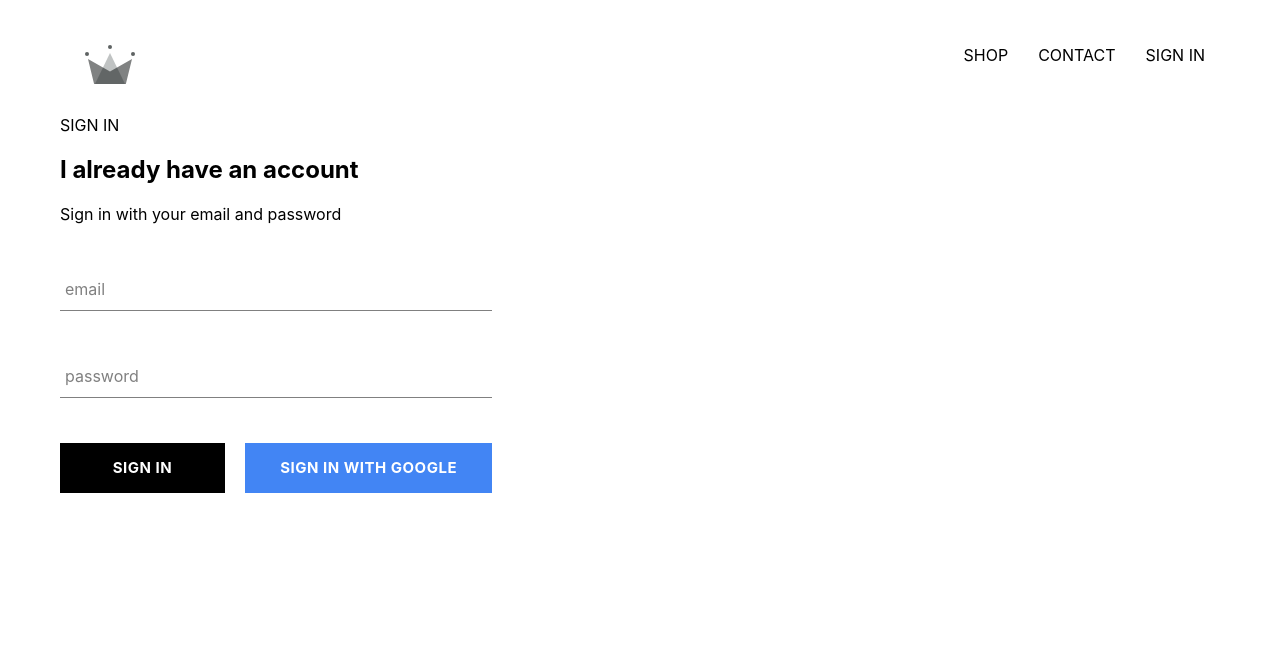
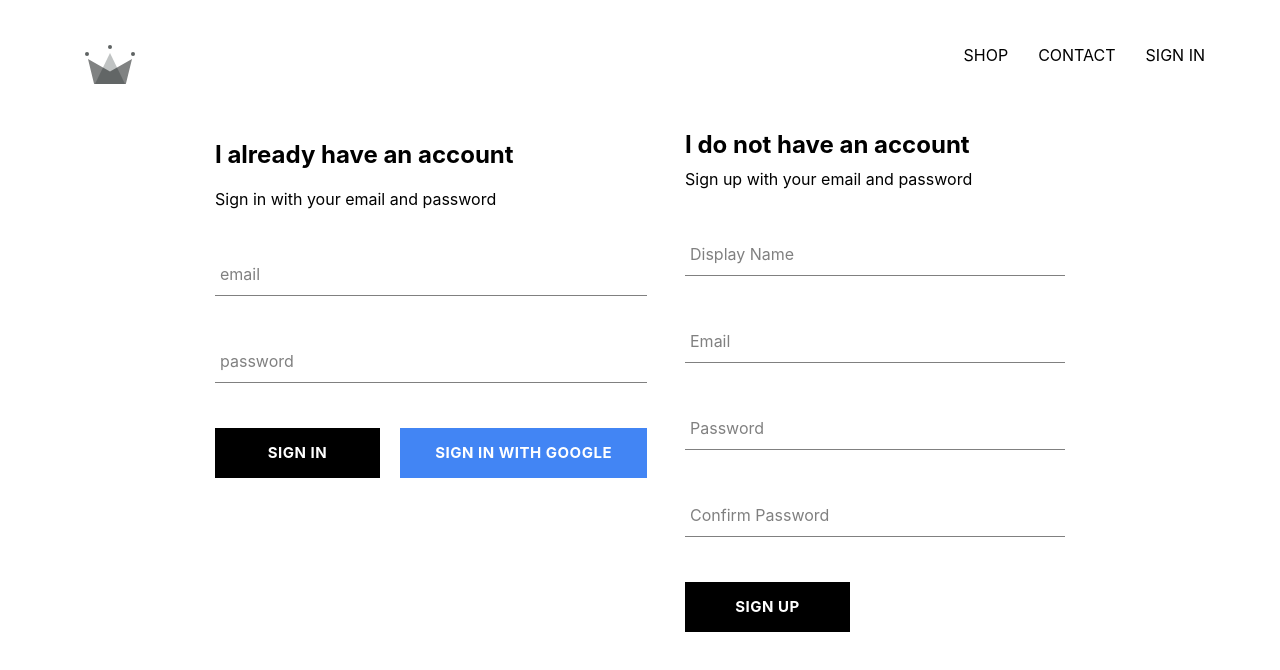
Before and after one commit to Brandolini/crwn-clothing, a React (Create React App) app: page /signin in a window 1280 px wide. Shown: the top 670 px of the page. Built offline with nearby package versions, Linux system fonts and the light colour scheme; no server answers.

Commit message:
Added Signup Functionality

```diff
--- /dev/null
+++ b/src/components/sign-up/sign-up.component.jsx
@@ -0,0 +1,98 @@
+import React from 'react';
+import './sign-up.styles.scss';
+import FormInput from '../form-input/form-input.component';
+import CustomButton from '../custom-button/custom-botton.component';
+
+import {auth, createUserProfileDocument} from '../../firebase/firebase.utils';
+
+class SignUp extends React.Component {
+    constructor(){
+        super();
+        this.state = {
+            displayName:'',
+            email: '',
+            password: '',
+            confirmPassword: ''
+        }
+    }
+    handleSubmit = async event => {
+        event.preventDefault();
+
+        const { displayName, email, password, confirmPassword} = this.state;
+
+        if (password !== confirmPassword){
+            alert("passwords don't match");
+            return;
+        }
+
+        try {
+            const { user }  = await auth.createUserWithEmailAndPassword(
+                email,
+                password
+            );
+
+            await createUserProfileDocument(user, { displayName });
+
+            this.setState({
+                displayName:'',
+                email: '',
+                password: '',
+                confirmPassword: ''
+            })
+        } catch (error){
+            console.log(error)
+        }
+    }
+
+    handleChange = event => {
+        const {name, value } = event.target;
+
+        this.setState({ [name]: value})
+    }
+    render(){
+        const { displayName, email, password, confirmPassword} = this.state;
+        return(
+            <div className="sign-up">
+                <h2 className="title">I do not have an account</h2>
+                <span>Sign up with your email and password</span>
+                <form className='sign-up-form' onSubmit={this.handleSubmit}>
+                    <FormInput
+                        type="text"
+                        name='displayName'
+                        value={displayName}
+                        onChange={this.handleChange}
+                        label='Display Name'
+                        required>
+                    </FormInput>
+                    <FormInput
+                        type="email"
+                        name='email'
+                        value={email}
+                        onChange={this.handleChange}
+                        label='Email'
+                        required>
+                    </FormInput>
+                    <FormInput
+                        type="password"
+                        name='password'
+                        value={password}
+                        onChange={this.handleChange}
+                        label='Password'
+                        required>
+                    </FormInput>
+                    <FormInput
+                        type="password"
+                        name='confirmPassword'
+                        value={confirmPassword}
+                        onChange={this.handleChange}
+                        label='Confirm Password'
+                        required>
+                    </FormInput>
+                    <CustomButton type="submit">SIGN UP</CustomButton>
+                </form>
+            </div>
+        )
+    }
+}
+
+export default SignUp;
--- /dev/null
+++ b/src/components/sign-up/sign-up.styles.scss
@@ -0,0 +1,9 @@
+.sign-up {
+  display: flex;
+  flex-direction: column;
+  width: 380px;
+
+  .title {
+    margin: 10px 0;
+  }
+}
--- a/src/pages/sign-in-and-sign-up/sign-in-and-sign-up.component.jsx
+++ b/src/pages/sign-in-and-sign-up/sign-in-and-sign-up.component.jsx
@@ -3,11 +3,12 @@
 import './sign-in-and-sign-up.styles.scss';
 
 import SignIn from '../../components/sign-in/sign-in.component';
+import SignUp from '../../components/sign-up/sign-up.component';
 
 const SignInAndSignUpPage = () => (
     <div className="sign-in-and-sign-up">
-        SIGN IN
         <SignIn></SignIn>
+        <SignUp></SignUp>
     </div>
 )
 
--- /dev/null
+++ b/src/pages/sign-in-and-sign-up/sign-in-and-sign-up.styles.css
@@ -0,0 +1,6 @@
+.sign-in-and-sign-up {
+  width: 850px;
+  display: flex;
+  justify-content: space-between;
+  margin: 30px auto;
+}
--- a/src/pages/sign-in-and-sign-up/sign-in-and-sign-up.styles.scss
+++ b/src/pages/sign-in-and-sign-up/sign-in-and-sign-up.styles.scss
@@ -0,0 +1,6 @@
+.sign-in-and-sign-up {
+    width: 850px;
+    display: flex;
+    justify-content: space-between;
+    margin: 30px auto;
+}
```
